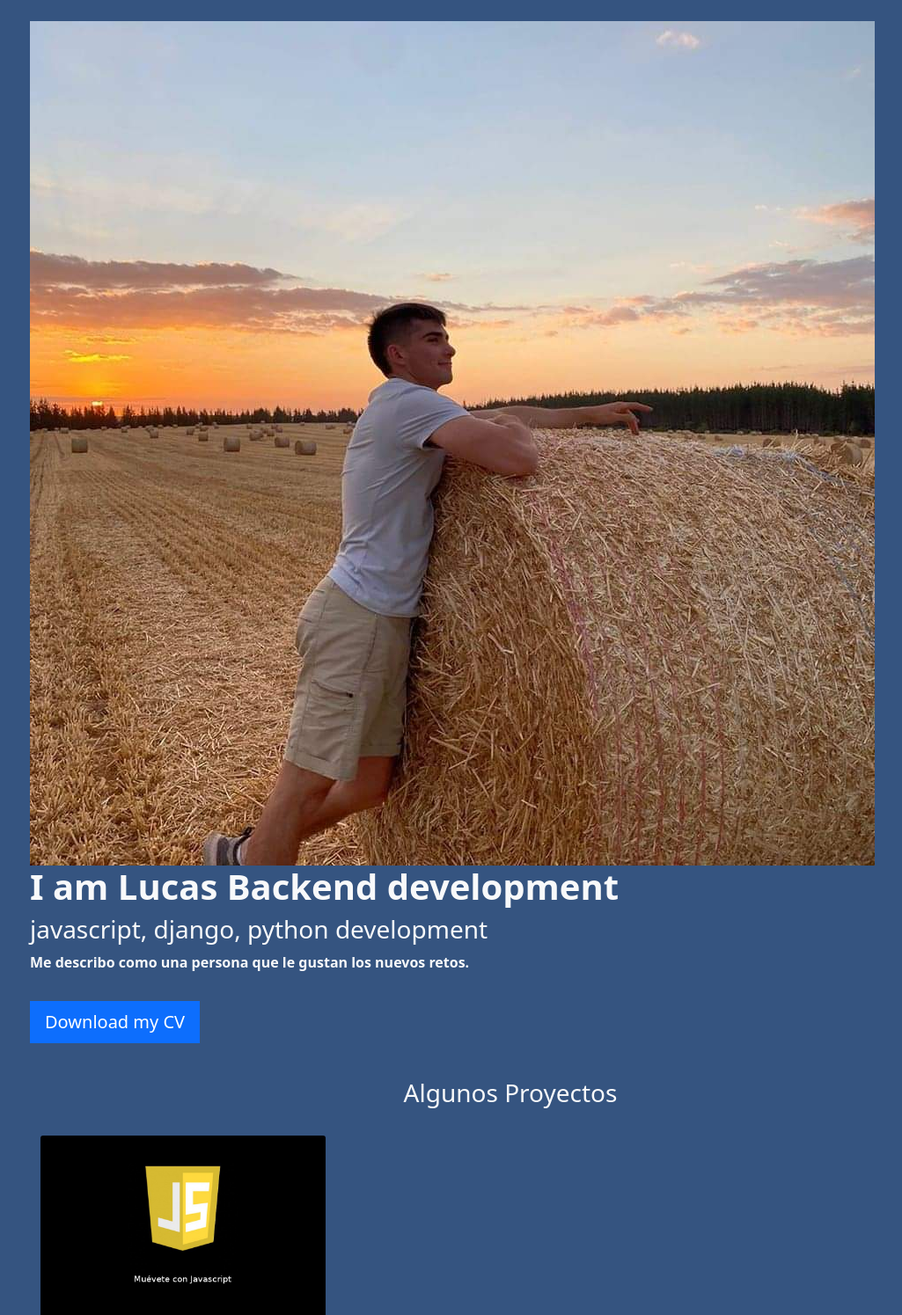
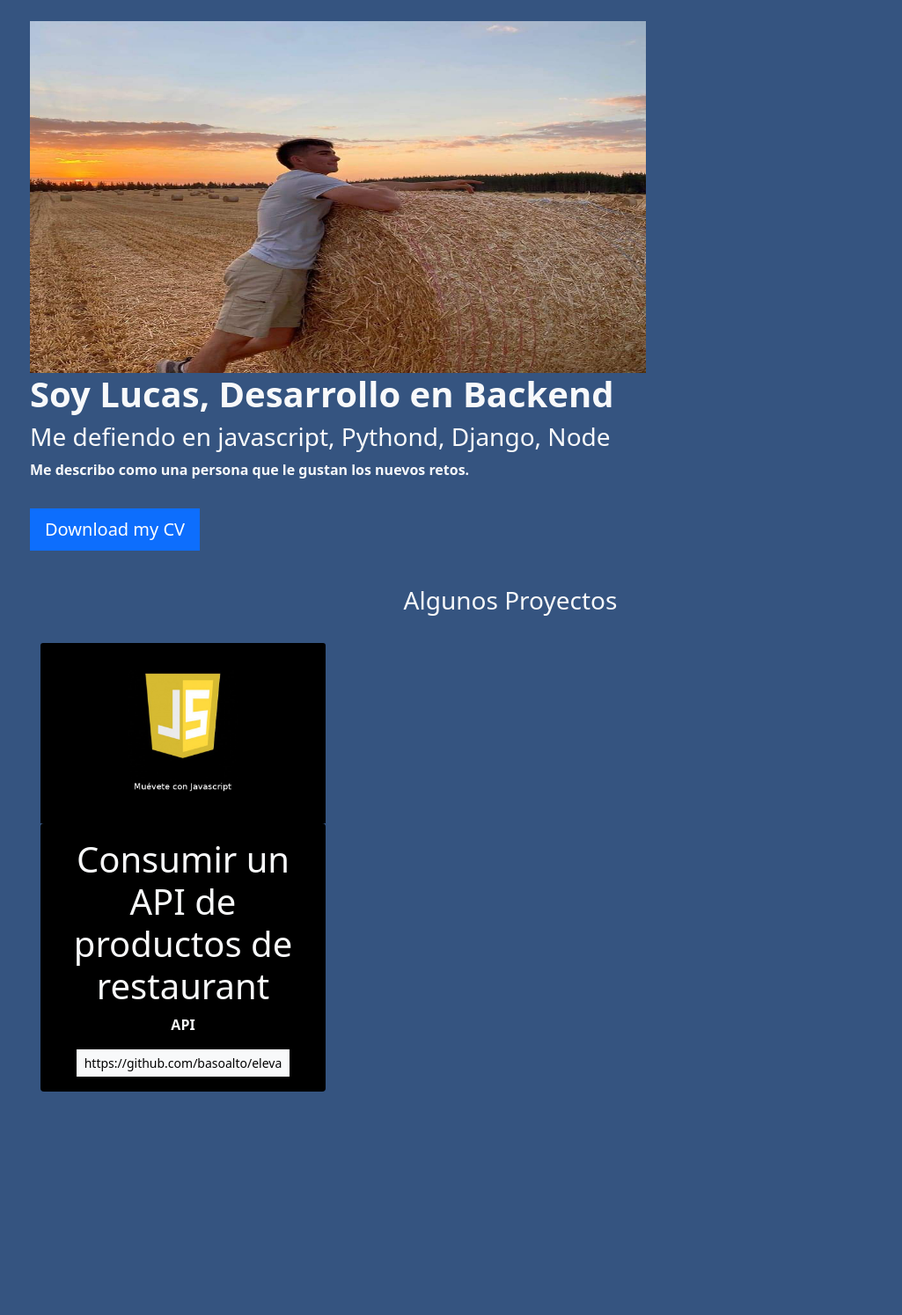
Before and after one commit to basoalto/portafolio, a Django app: page / in a window 1280 px wide. Shown: the part 56-1551 px from the top of the page at 88% size, without its empty margins (60-1085 px from the left). After the commit the page ends 1297 px from the top, so only its background shows below. Run offline with Django 4.2, Linux system fonts and the light colour scheme; data comes from the database, SQL or seed files in the repository; both versions use the stored data as it was after the commit.

Commit message:
blog terminado

```diff
--- a/porta/templates/home.html
+++ b/porta/templates/home.html
@@ -1,20 +1,19 @@
 {% extends 'layout.html' %}
-
 
 {% block content %}
 
 {% load static %}
 
 <header class="row ">
-    <div class="col-md-6">
-        <img src="{% static 'portafolio/perfill.jpg' %}" alt="">
+    <div class="col-md-6" >
+        <img src="{% static 'portafolio/perfill.jpg' %}" width="700" height="400" alt="">
     </div>
 
-    <div class="col-md-10 my-auto p-6">
-        <h1><strong>I am Lucas<strong> Backend development</h1>
-        <h3>javascript, django, python development</h3>
+    <div class="col-md-12 my-auto p-6" width="100" height="400">
+        <h1><strong>Soy Lucas, <strong>Desarrollo en Backend</h1>
+        <h3>Me defiendo en javascript, Pythond, Django, Node</h3>
         <p>Me describo como una persona que le gustan los nuevos retos.</p>
-            <a class="btn btn-primary btn-lg rounded-0 my-3" href="{% static 'portafolio/CURRICULUMVITAE.pdf' %}">Download my CV</a>
+            <a class="btn btn-primary btn-lg rounded-0 my-3" href="{% static 'portafolio/Curriculum_Lucas.pdf' %}">Download my CV</a>
     </div>
 </header>
 
--- a/porta/templates/partials/navbar.html
+++ b/porta/templates/partials/navbar.html
@@ -13,7 +13,7 @@
           <a class="nav-link" href="{% url 'blog:posts' %}">Blog</a>
         </li>
         <li class="nav-item d-flex align-items-center">
-          <a class="btn btn-primary btn-sm" href="{% static 'portafolio/CURRICULUMVITAE.pdf' %}" target="_blank">Download CV</a>
+          <a class="btn btn-primary btn-sm" href="{% static 'portafolio/Curriculum_Lucas.pdf' %}" target="_blank">Download CV</a>
         </li>
       </ul>
     </div>
```
Also changed, not shown: db.sqlite3, 2 other files.
